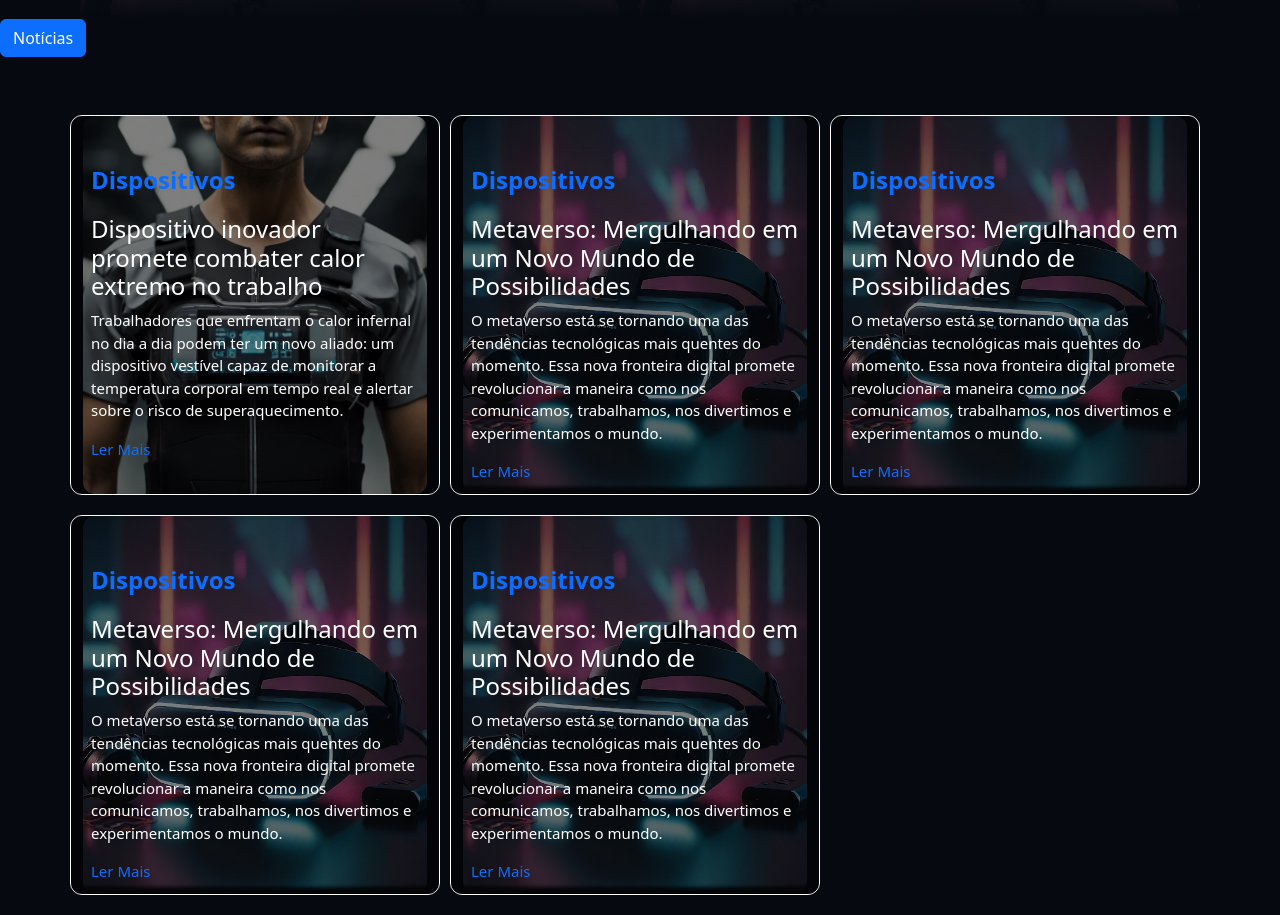
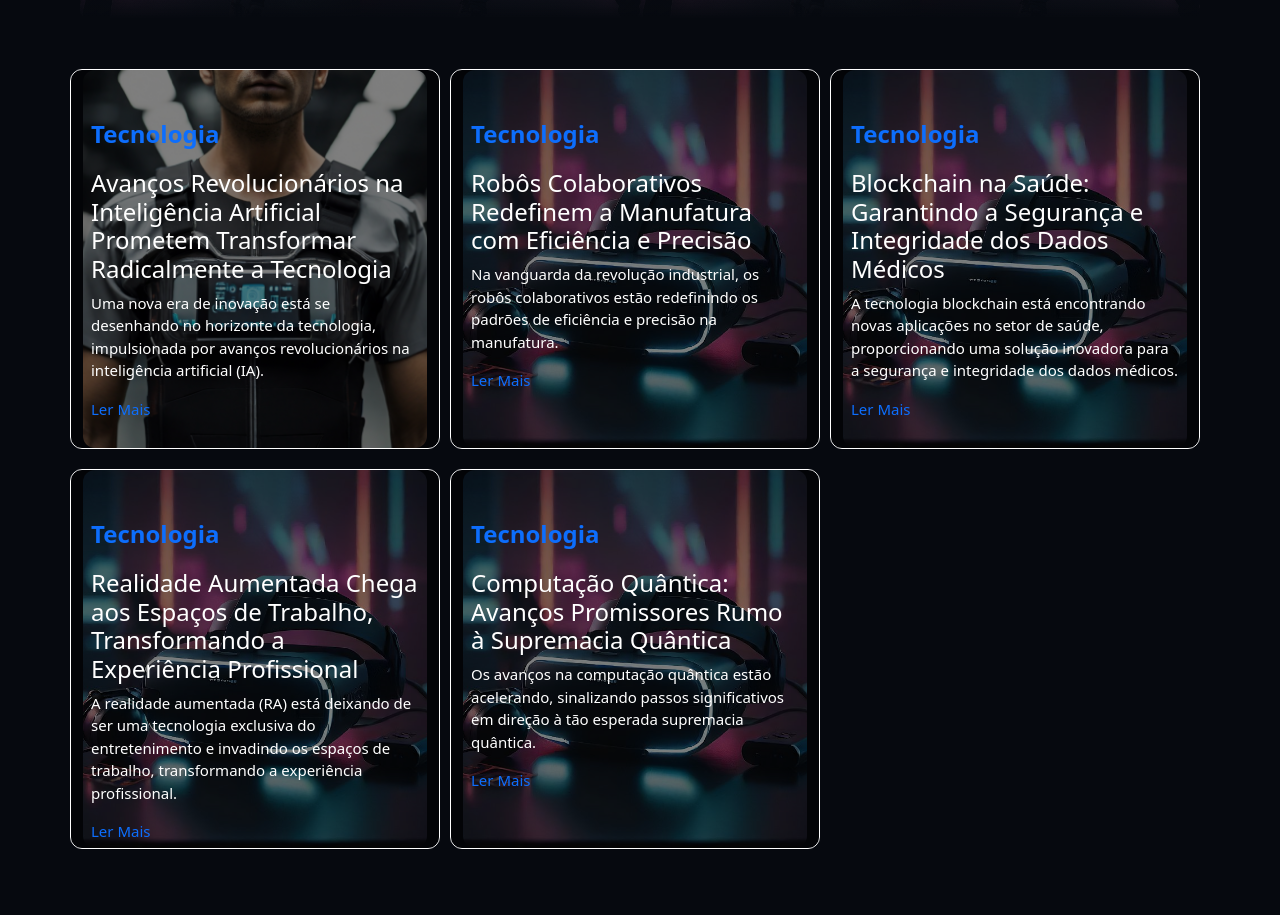
Before and after one commit to flaviooliveira478/TEIA-2023.2, a React (Vite) app: page /tecnologia in a window 1280 px wide. Shown: the part 516-1431 px from the top of the page. After the commit the page ends 1385 px from the top, so only its background shows below. Built offline with nearby package versions, Linux system fonts and the light colour scheme.

Commit message:
few changes on Tecnologia page and prompts file created

```diff
--- a/src/components/pages/Tecnologia/Tecnologia.jsx
+++ b/src/components/pages/Tecnologia/Tecnologia.jsx
@@ -18,23 +18,20 @@ const Tecnologia = () => {
         </p>
       </div>
 
-      <h4 className="btn btn-primary">Notícias</h4>
       <div className="container device-container">
       <div className="row">
           <div className="col-3 col-sm-6 device-square text-overlay">
-            <Link to="../noticias/1">
+            <Link to="../noticias/7">
               <img src={post1} alt="dispositivo temperatura" />
               <div className="overlay-text">
-                <h4 className="new-h4">Dispositivos</h4>
+                <h4 className="new-h4">Tecnologia</h4>
                 <h4>
-                  Dispositivo inovador promete combater calor extremo no
-                  trabalho
+                  Avanços Revolucionários na Inteligência Artificial Prometem Transformar Radicalmente a Tecnologia
                 </h4>
                 <p>
-                  Trabalhadores que enfrentam o calor infernal no dia a dia
-                  podem ter um novo aliado: um dispositivo vestível capaz de
-                  monitorar a temperatura corporal em tempo real e alertar sobre
-                  o risco de superaquecimento.
+                  Uma nova era de inovação está se desenhando no horizonte da tecnologia,
+                  impulsionada por avanços revolucionários na inteligência
+                  artificial (IA).
                 </p>
                 <p className="lermore">Ler Mais</p>
               </div>
@@ -45,15 +42,11 @@ const Tecnologia = () => {
             <Link to="../noticias/4">
               <img src={post4} alt="dispositivo oculos vr" />
               <div className="overlay-text">
-                <h4 className="new-h4">Dispositivos</h4>
+                <h4 className="new-h4">Tecnologia</h4>
                 <h4>
-                  Metaverso: Mergulhando em um Novo Mundo de Possibilidades
-                </h4>
+                Robôs Colaborativos Redefinem a Manufatura com Eficiência e Precisão                </h4>
                 <p>
-                  O metaverso está se tornando uma das tendências tecnológicas
-                  mais quentes do momento. Essa nova fronteira digital promete
-                  revolucionar a maneira como nos comunicamos, trabalhamos, nos
-                  divertimos e experimentamos o mundo.
+                Na vanguarda da revolução industrial, os robôs colaborativos estão redefinindo os padrões de eficiência e precisão na manufatura.
                 </p>
                 <p className="lermore">Ler Mais</p>
               </div>
@@ -64,15 +57,11 @@ const Tecnologia = () => {
             <Link to="../noticias/4">
               <img src={post4} alt="dispositivo oculos vr" />
               <div className="overlay-text">
-                <h4 className="new-h4">Dispositivos</h4>
+                <h4 className="new-h4">Tecnologia</h4>
                 <h4>
-                  Metaverso: Mergulhando em um Novo Mundo de Possibilidades
-                </h4>
+                Blockchain na Saúde: Garantindo a Segurança e Integridade dos Dados Médicos                </h4>
                 <p>
-                  O metaverso está se tornando uma das tendências tecnológicas
-                  mais quentes do momento. Essa nova fronteira digital promete
-                  revolucionar a maneira como nos comunicamos, trabalhamos, nos
-                  divertimos e experimentamos o mundo.
+                A tecnologia blockchain está encontrando novas aplicações no setor de saúde, proporcionando uma solução inovadora para a segurança e integridade dos dados médicos.
                 </p>
                 <p className="lermore">Ler Mais</p>
               </div>
@@ -82,15 +71,11 @@ const Tecnologia = () => {
             <Link to="../noticias/4">
               <img src={post4} alt="dispositivo oculos vr" />
               <div className="overlay-text">
-                <h4 className="new-h4">Dispositivos</h4>
+                <h4 className="new-h4">Tecnologia</h4>
                 <h4>
-                  Metaverso: Mergulhando em um Novo Mundo de Possibilidades
-                </h4>
+                Realidade Aumentada Chega aos Espaços de Trabalho, Transformando a Experiência Profissional                </h4>
                 <p>
-                  O metaverso está se tornando uma das tendências tecnológicas
-                  mais quentes do momento. Essa nova fronteira digital promete
-                  revolucionar a maneira como nos comunicamos, trabalhamos, nos
-                  divertimos e experimentamos o mundo.
+                A realidade aumentada (RA) está deixando de ser uma tecnologia exclusiva do entretenimento e invadindo os espaços de trabalho, transformando a experiência profissional.
                 </p>
                 <p className="lermore">Ler Mais</p>
               </div>
@@ -100,15 +85,11 @@ const Tecnologia = () => {
             <Link to="../noticias/4">
               <img src={post4} alt="dispositivo oculos vr" />
               <div className="overlay-text">
-                <h4 className="new-h4">Dispositivos</h4>
+                <h4 className="new-h4">Tecnologia</h4>
                 <h4>
-                  Metaverso: Mergulhando em um Novo Mundo de Possibilidades
-                </h4>
+                Computação Quântica: Avanços Promissores Rumo à Supremacia Quântica                </h4>
                 <p>
-                  O metaverso está se tornando uma das tendências tecnológicas
-                  mais quentes do momento. Essa nova fronteira digital promete
-                  revolucionar a maneira como nos comunicamos, trabalhamos, nos
-                  divertimos e experimentamos o mundo.
+                Os avanços na computação quântica estão acelerando, sinalizando passos significativos em direção à tão esperada supremacia quântica.
                 </p>
                 <p className="lermore">Ler Mais</p>
               </div>
```
Also changed, not shown: 1 other file (tests, documents, lock files or other folders).
